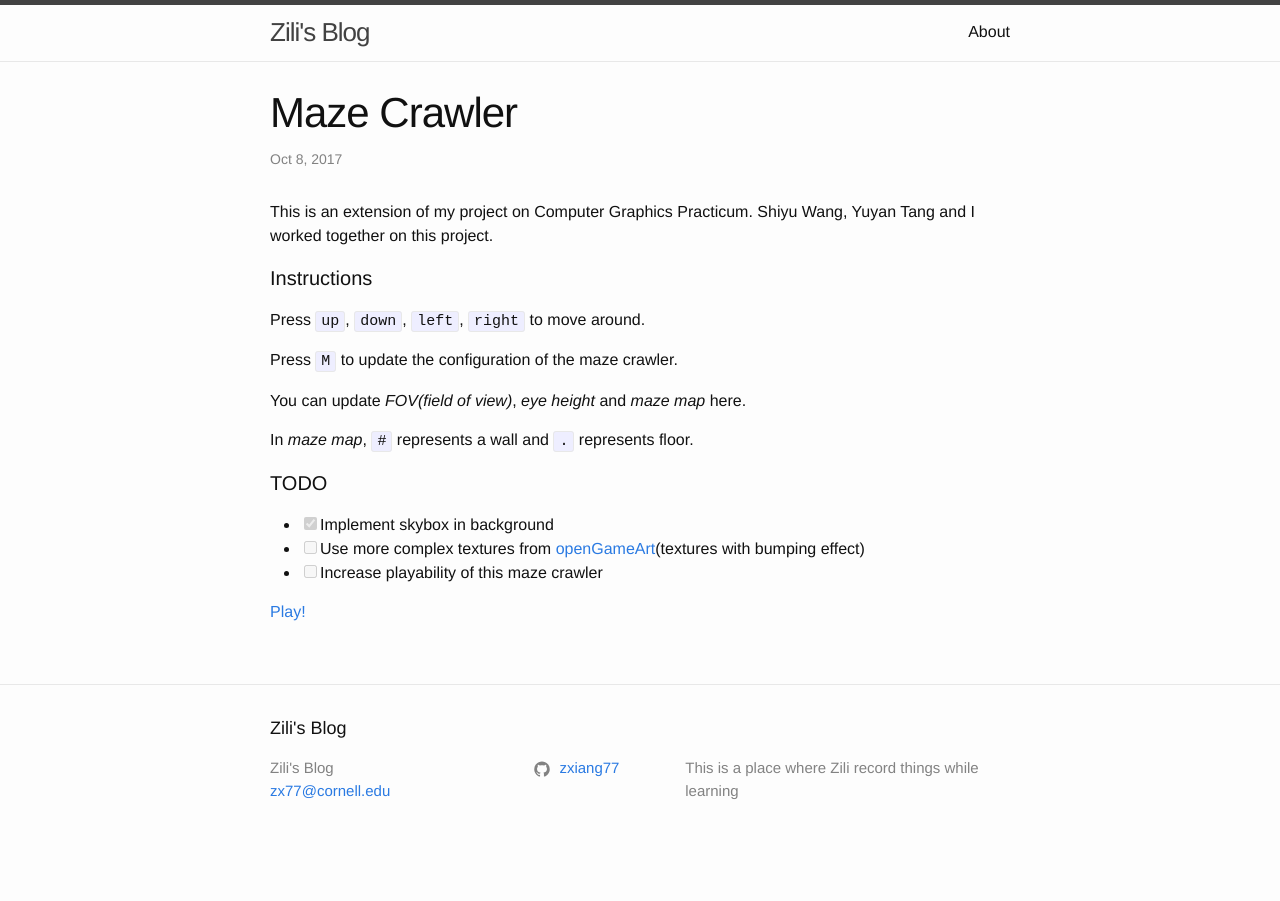
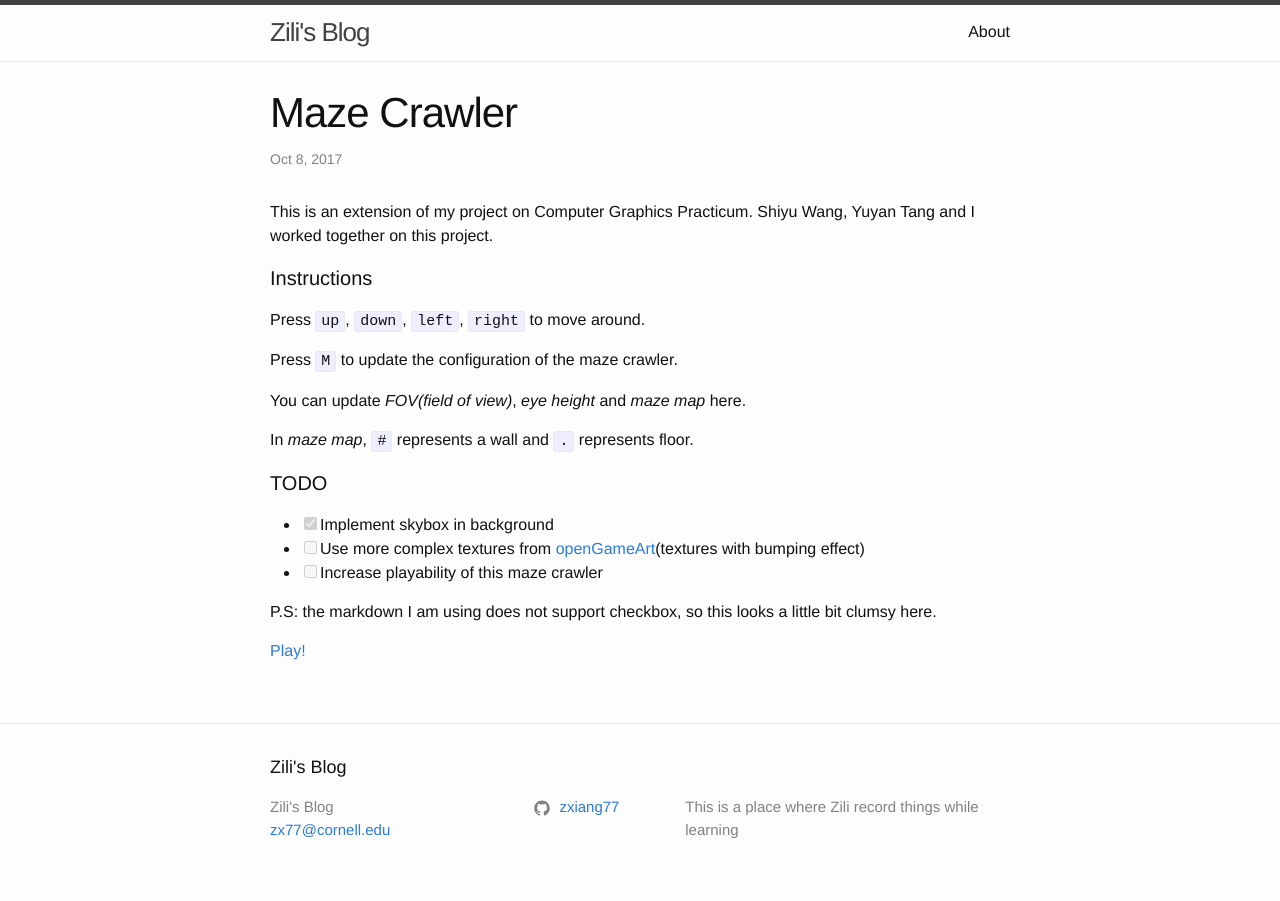
Before and after one commit to zxiang77/zx.blog, a Jekyll site: the page built from _posts/2017-10-08-maze-crawler.md, in a window 1280 px wide. Built offline with Jekyll 4.4.1, drawn with Linux system fonts in a browser that asks for light colours.

Commit message:
maze crawler

```diff
--- a/_posts/2017-10-08-maze-crawler.md
+++ b/_posts/2017-10-08-maze-crawler.md
@@ -18,8 +18,11 @@ You can update _FOV(field of view)_, _eye height_ and _maze map_ here.
 In _maze map_, `#` represents a wall and `.` represents floor.
 
 #### TODO
+
 - [x] Implement skybox in background
 - [ ] Use more complex textures from [openGameArt](https://opengameart.org/)(textures with bumping effect)
 - [ ] Increase playability of this maze crawler
 
+P.S: the markdown I am using does not support checkbox, so this looks a little bit clumsy here.
+
 [Play!](https://mazecrawler.herokuapp.com/index.html)
```
